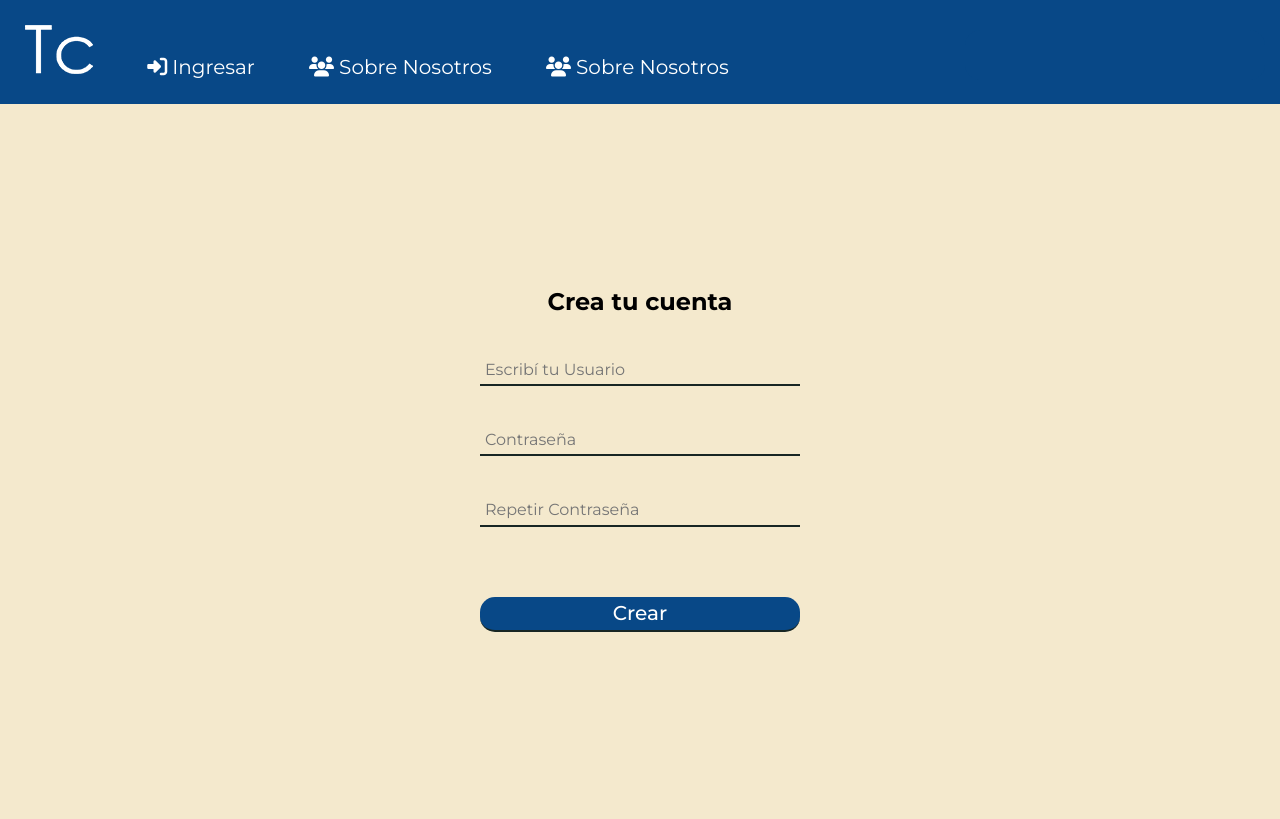
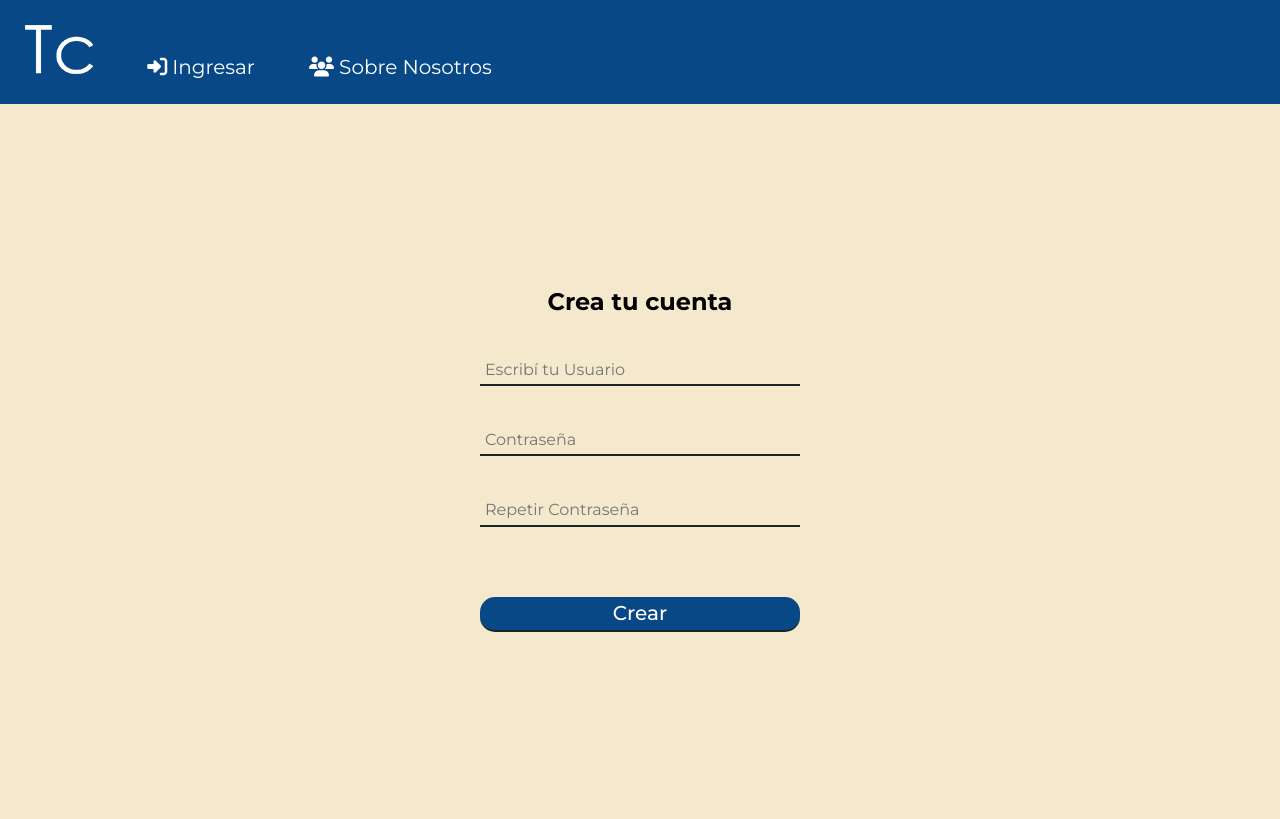
Before and after one commit to sotelojavier22/trivia-chaco, a Django app: template src/trivia/quiz/templates/quiz/form_registro.html in a window 1280 px wide. Shown: the top 819 px of the page. Run offline with Django 3.2, Linux system fonts and the light colour scheme; the template is opened without the code that fills it, so the values that code supplies are empty; some libraries are stand-ins or nearby versions.

Commit message:
ajuste form registro

```diff
--- a/src/trivia/quiz/templates/quiz/form_registro.html
+++ b/src/trivia/quiz/templates/quiz/form_registro.html
@@ -50,9 +50,6 @@
                 <li class="nav__li fas fa-users">
                     <a href="{% url 'quiz:contact' %}">Sobre Nosotros</a>
                 </li>
-                <li class="nav__li fas fa-users">
-                    <a href="{% url 'quiz:contact' %}">Sobre Nosotros</a>
-                </li>
                 <a href="{% url 'quiz:ruta_iniciar' %}"><b></b><button class="nav__a fas fa-gamepad"></button> </a>
 
             </ul>
```
